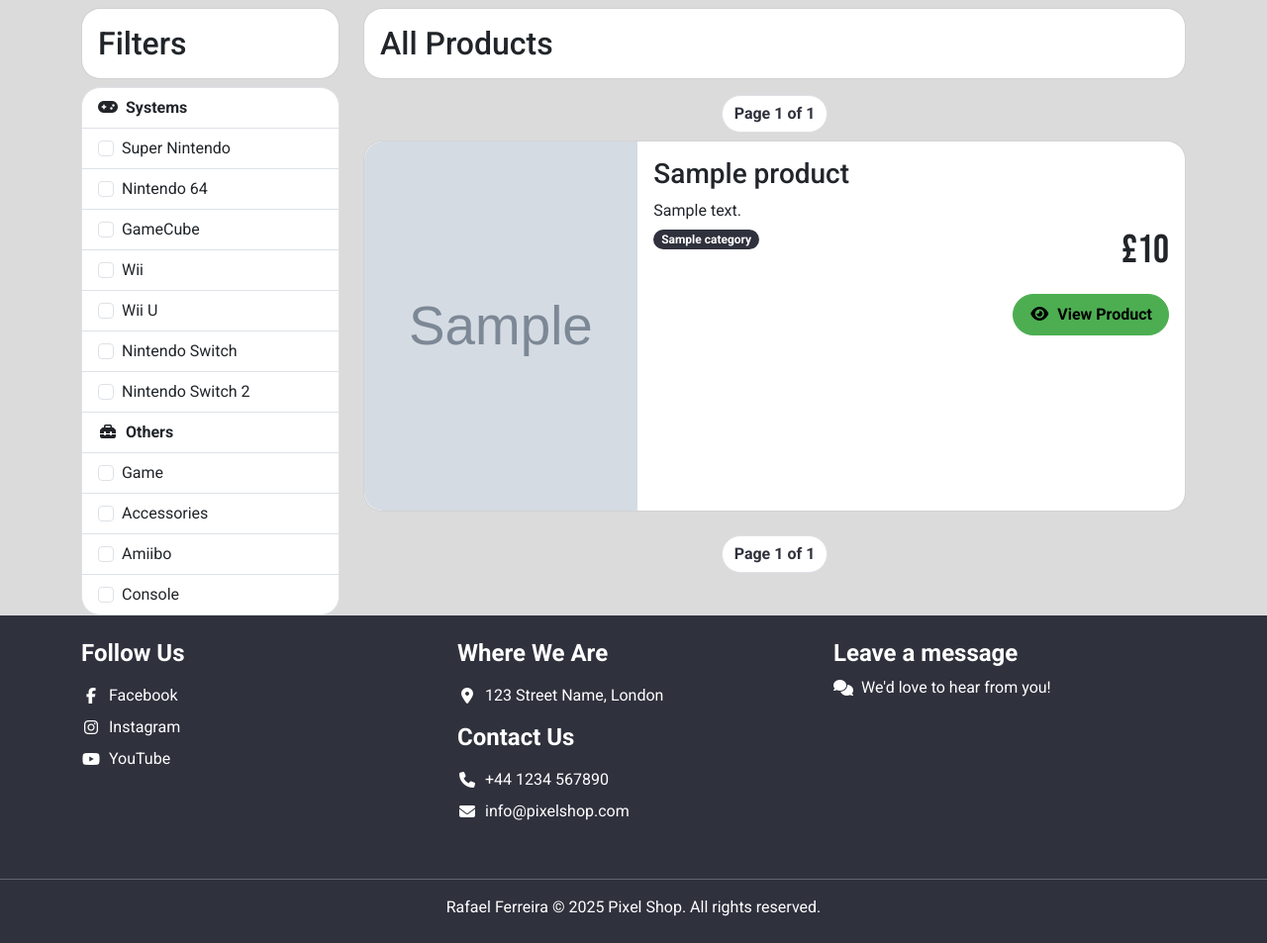
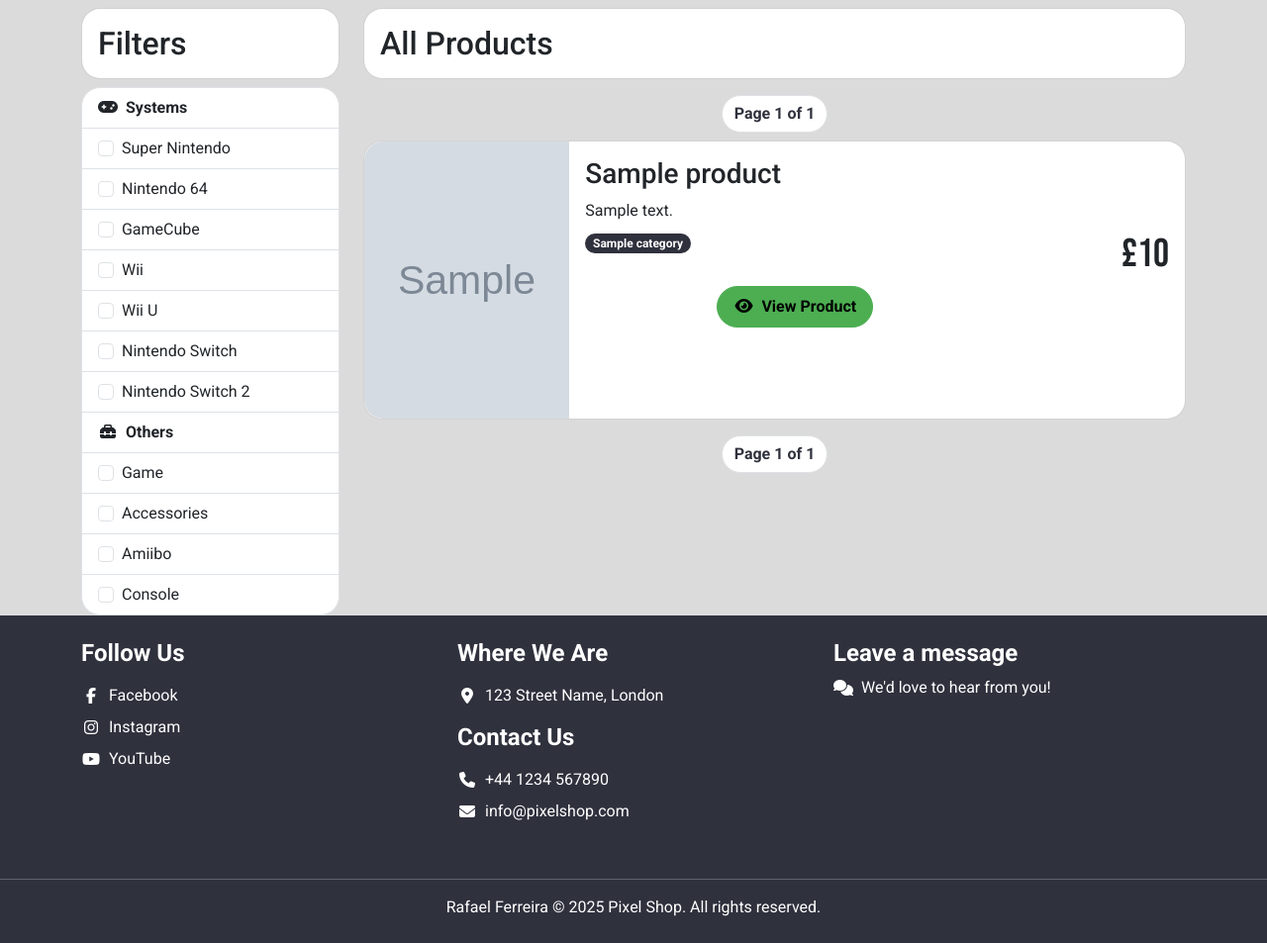
Before and after one commit to faelf/pixel_shop, a Django app: template products/templates/products/products_list.html in a window 1280 px wide. Shown: the part 76-1029 px from the top of the page at 99% size. Run offline with Django 5.2, Linux system fonts and the light colour scheme; the template is opened without the code that fills it: most values are stand-ins (such as "Sample title", 1, 10 or a date in 2020); grey boxes marked "Sample" are stand-in pictures; some libraries are stand-ins or nearby versions.

Commit message:
Improve responsivess

```diff
--- a/products/templates/products/product_card.html
+++ b/products/templates/products/product_card.html
@@ -3,27 +3,33 @@
   {% if page_obj %}
     {% include "products/pagination.html" %}
     {% for product in page_obj %}
-      <div class="card mb-3">
+      <div class="card mb-2">
         <div class="row g-0">
+          <!-- Product Image -->
+          <div class="col-md-3 col-xxl-3">
             {% if product.image %}
-            <div class="col-lg-4">
               <div class="product-img-wrapper">
                 <a href="{% url 'product_detail' product.id %}">
                   <img src="{{ product.image.url }}" alt="{{ product.name }}">
                 </a>
-              </div>
               </div>
             {% else %}
               <div class="col-lg-4 d-flex justify-content-center align-items-center">
                 <p class="my-5">No image available</p>
               </div>
             {% endif %}
-          <div class="col-lg-8">
+          </div>
+          <!-- Product Details -->
+          <div class="col-md-9 col-xxl-9">
             <div class="card-body">
-              <div class="mb-2">
+              <div class="row g-2">
+                <!-- Product Name -->
+                <div class="col-12 order-xxl-0">
                   <a href="{% url 'product_detail' product.id %}"
                      class="h3 text-decoration-none">{{ product.name }}</a>
                 </div>
+                <!-- Product Description -->
+                <div class="col-12 col-xxl-10 order-xxl-1">
                   <div class="d-block d-xl-none">
                     <p class="card-text">{{ product.description|truncatewords:20 }}</p>
                   </div>
@@ -33,30 +39,34 @@
                   <div class="d-none d-xxl-block">
                     <p class="card-text">{{ product.description|truncatewords:60 }}</p>
                   </div>
-              <div class="row my-1">
-                <div class="col-12 col-md-7">
-                  <p class="card-text">
+                </div>
+                <!-- Categories -->
+                <div class="col-12 col-md-7 order-xxl-3">
+                  <div>
                     {% for category in product.categories.all %}
                       <span class="badge bg-secondary">{{ category.friendly_name }}</span>
                     {% empty %}
                       <span class="badge bg-secondary">No category</span>
                     {% endfor %}
-                  </p>
-                </div>
-                <div class="col-12 col-md-5 text-end">
-                  <p class="display-6">£{{ product.price }}</p>
                   </div>
                 </div>
-              <div class="d-flex justify-content-end mb-2">
-                <a href="{% url 'product_detail' product.id %}"
-                   class="btn btn-primary fw-bold"><i class="fas fa-eye me-2"></i>View Product</a>
+                <!-- Price -->
+                <div class="col-12 col-md-5 col-xxl-2 order-xxl-2 text-end">
+                  <p class="display-6 m-0">£{{ product.price }}</p>
                 </div>
                 {% if user.is_authenticated and user.is_staff %}
-                <div class="d-flex justify-content-end">
+                  <!-- Edit and Delete -->
+                  <div class="col-6  order-xxl-4">
                     <a class="btn btn-outline-secondary fw-bold"><i class="fas fa-edit me-1"></i>Edit</a>
                     <a class="btn btn-outline-danger fw-bold ms-2"><i class="fa-solid fa-trash-alt me-1"></i>Delete</a>
                   </div>
                 {% endif %}
+                <!-- View Product -->
+                <div class="col-6 text-end order-xxl-5">
+                  <a href="{% url 'product_detail' product.id %}"
+                     class="btn btn-primary fw-bold"><i class="fas fa-eye me-2"></i>View Product</a>
+                </div>
+              </div>
             </div>
           </div>
         </div>
@@ -64,6 +74,14 @@
     {% endfor %}
     {% include "products/pagination.html" %}
   {% else %}
-    <p class="h4">No products found</p>
+    <div class="card mt-2">
+      <div class="card-body text-center py-5">
+        <i class="fas fa-sad-tear fa-4x text-muted mb-3"></i>
+        <h4 class="mb-2">No Products Found</h4>
+        <p class="text-muted mb-0">
+          We couldn't find any products matching your search. Try adjusting your filters or browse our full collection.
+        </p>
+      </div>
+    </div>
   {% endif %}
 </div>
```
Lines whose indentation alone changed are shown as unchanged.
